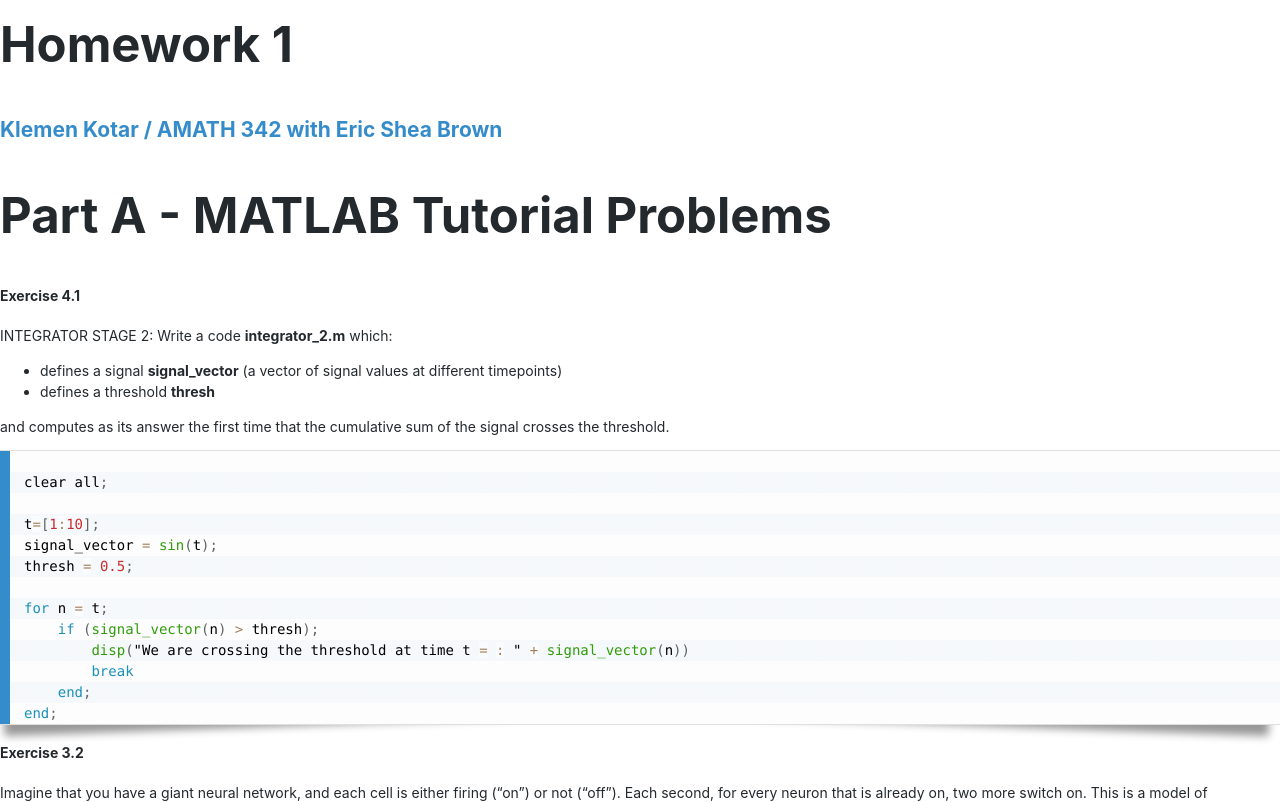
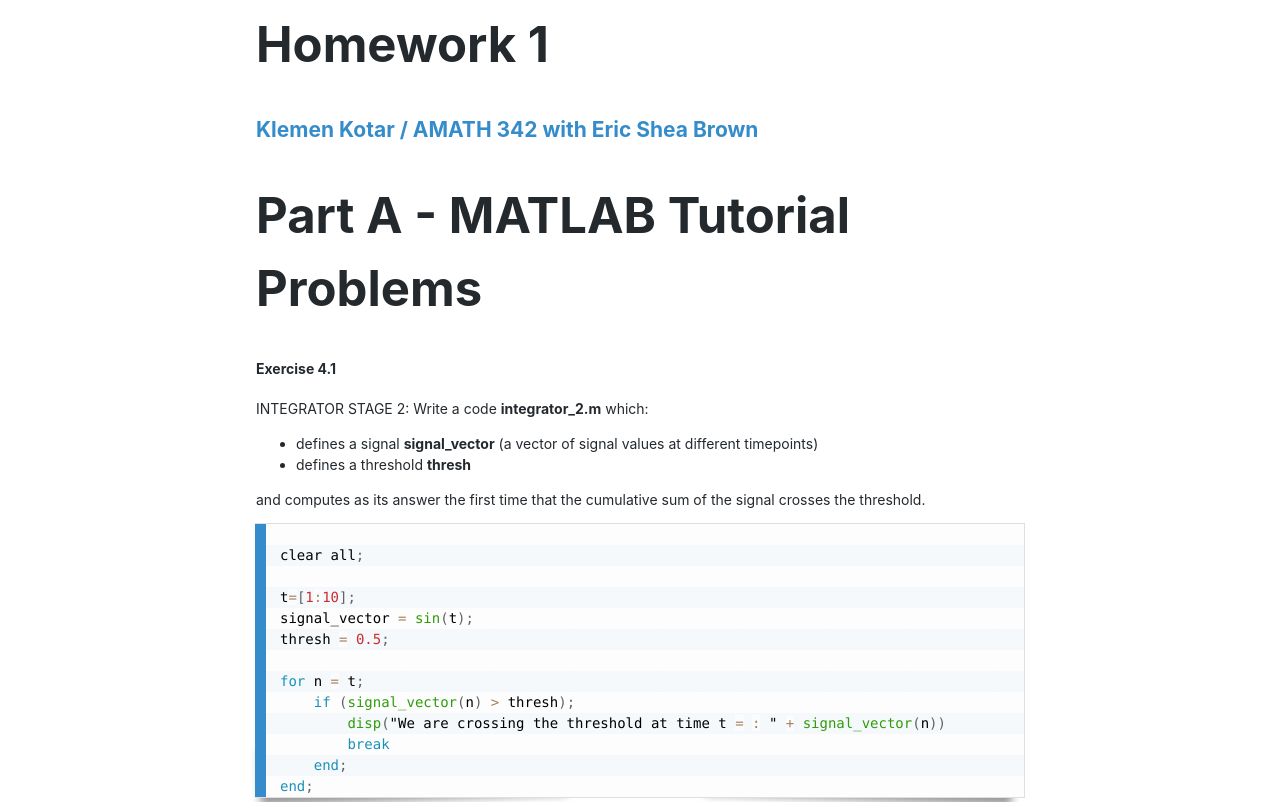
Before and after one commit to klemenkotar/amath-342-hw, a plain HTML site: page Homework1/index.html in a window 1280 px wide. Shown: the top 802 px of the page. Drawn offline with Linux system fonts and the light colour scheme.

Commit message:
Update index.html

```diff
--- a/Homework1/index.html
+++ b/Homework1/index.html
@@ -472,8 +472,8 @@ return
 <style>
 
 body {
-	margin-left: 0%;
-	margin-right: 0%;
+	margin-left: 20%;
+	margin-right: 20%;
     font-family: -apple-system, BlinkMacSystemFont, "Segoe UI", Helvetica, Arial, sans-serif, "Apple Color Emoji", "Segoe UI Emoji", "Segoe UI Symbol";
     font-size: 14px;
     line-height: 1.5;
```
